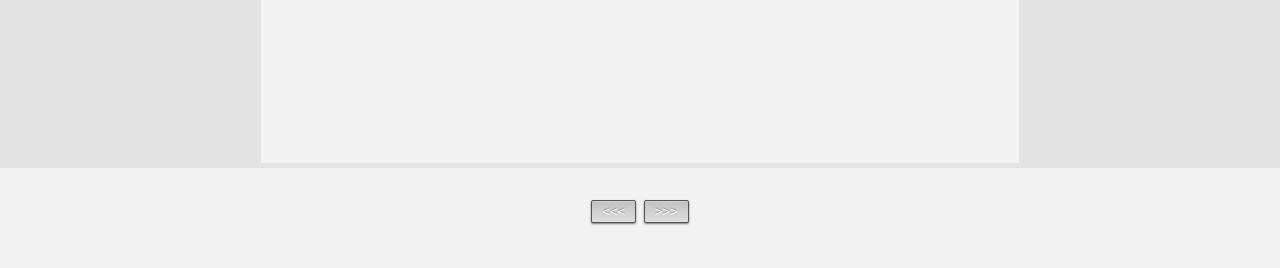
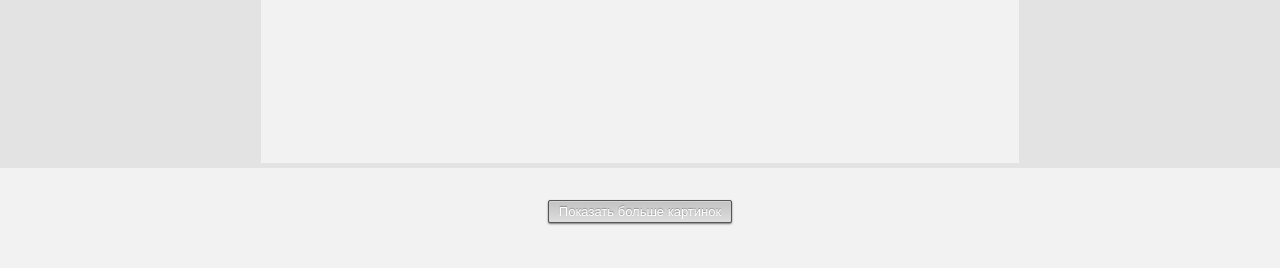
Before and after one commit to GeorgiySurkov/photo-album, a Flask app: page / in a window 1280 px wide. Shown: the part 532-800 px from the top of the page. Run offline with Flask 2, Linux system fonts and the light colour scheme; data that the repository does not hold is empty; parts of the project's set-up code (start-up, migrations or seed data) failed here and were passed over; some libraries are stand-ins or nearby versions.

Commit message:
showing images in portions

```diff
--- a/app/static/css/main.css
+++ b/app/static/css/main.css
@@ -175,7 +175,7 @@ form > div {
     box-shadow: 0 1px 1px rgba(255, 255, 255, .5), inset 0 2px 5px rgba(0, 0, 100, .5);
 }
 
-.button:disabled {
+.button:disabled, .button:disabled:active {
     background-image: -webkit-linear-gradient(#c2c2c2, #dedede);
     border: 1px solid #555555;
     cursor: auto;
--- a/app/static/js/main.js
+++ b/app/static/js/main.js
@@ -9,32 +9,10 @@ new Vue({
     data: {
         images: null,
         loading: true,
-        pageNumber: 0,
+        images_on_page: null,
         size: 20,
     },
     mounted() {
-        this.updateImages();
-    },
-    computed: {
-        pageCount() {
-            let l = this.images.length,
-                s = this.size;
-            return Math.ceil(l / s);
-        },
-        paginatedData() {
-            const start = this.pageNumber * this.size,
-                end = start + this.size;
-            return this.images.slice(start, end);
-        }
-    },
-    methods: {
-        nextPage() {
-            this.pageNumber++;
-        },
-        prevPage() {
-            this.pageNumber--;
-        },
-        updateImages() {
         axios
             .get('/api/get_images')
             .then(response => {
@@ -47,7 +25,27 @@ new Vue({
             .catch(error => {
                 console.log(error);
             })
-                .finally(() => (this.loading = false));
+            .finally(() => {
+                this.loading = false;
+                if (this.images.length > this.size) {
+                    this.images_on_page = this.size;
+                } else {
+                    this.images_on_page = this.images.length;
+                }
+            });
+    },
+    computed: {
+        imagesToShow() {
+            return this.images.slice(0, this.images_on_page);
+        }
+    },
+    methods: {
+        showMoreImages() {
+            if (this.images_on_page + this.size < this.images.length) {
+                this.images_on_page += this.size;
+            } else {
+                this.images_on_page += this.images.length - this.images_on_page;
+            }
         },
         deleteImage(id) {
             axios
@@ -60,7 +58,21 @@ new Vue({
                 })
                 .finally(() => {
                     this.loading = true
-                    this.updateImages();
+                    axios
+                        .get('/api/get_images')
+                        .then(response => {
+                            images = response.data.images;
+                            for (let i = 0; i < images.length; i++) {
+                                images[i].showModal = false;
+                            }
+                            this.images = images;
+                        })
+                        .catch(error => {
+                            console.log(error);
+                        })
+                        .finally(() => {
+                            this.loading = false;
+                        });
                 })
         }
     },
--- a/app/templates/index.html
+++ b/app/templates/index.html
@@ -64,7 +64,7 @@
             {% endwith %}
             <div v-if="loading">Loading...</div>
             <div class="images" v-else>
-                <div class="image-container" v-for="image in paginatedData">
+                <div class="image-container" v-for="image in imagesToShow">
                     <button @click="image.showModal = true"><img class="thumbnail" :src="image.thumbnail_url" :alt="image.name"></button>
                     <modal v-if="image.showModal" >
                         <div slot="header">[[ image.name ]]</div>
@@ -76,7 +76,7 @@
                             <button @click="deleteImage(image.id)" class="button modal-default-button">
                                 Удалить [[ image.name ]]
                             </button>
-                            <a class="button modal-default-button" :href="image.file_url + '?type=attach'">Загрузить</a>
+                            <a class="button modal-default-button" :href="image.file_url + '?type=attach'">Скачать</a>
                         </div>
                     </modal>
                 </div>
@@ -86,15 +86,9 @@
             <template v-if="!loading">
                 <button
                         class="button"
-                        :disabled="pageNumber === 0"
-                        @click="prevPage">
-                    <<<
-                </button>
-                <button
-                        class="button"
-                        :disabled="pageNumber >= pageCount -1"
-                        @click="nextPage">
-                    >>>
+                        :disabled="images_on_page == images.length"
+                        @click="showMoreImages">
+                    Показать больше картинок
                 </button>
             </template>
         </div>
```
Lines whose indentation alone changed are shown as unchanged.
